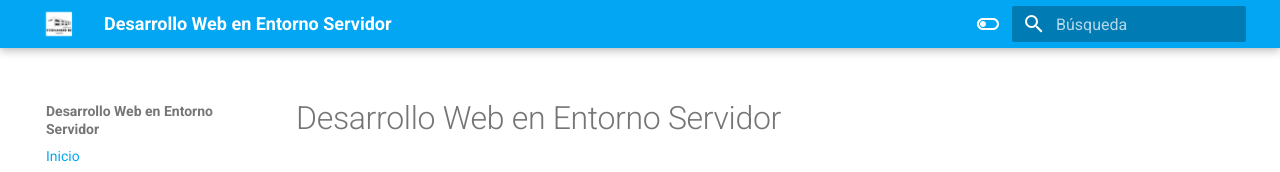
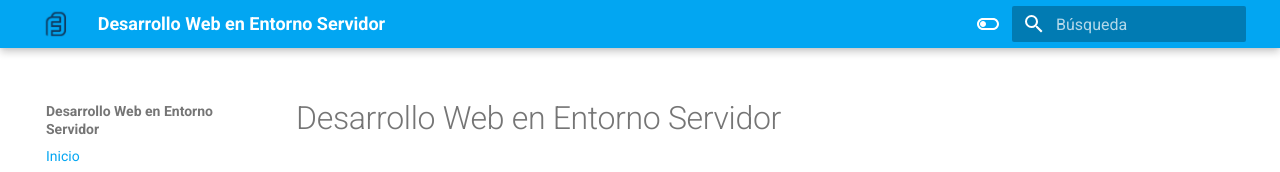
Before and after one commit to elblo/dwes2526, an MkDocs documentation site: the page built from docs/index.md, in a window 1280 px wide. Shown: the top 172 px of the page. Built offline with MkDocs 1.6.1 and Material for MkDocs 9.7.7, drawn with Linux system fonts in a browser that asks for light colours.

Commit message:
Isotipo nuevo añadido

```diff
--- a/mkdocs.yml
+++ b/mkdocs.yml
@@ -39,7 +39,7 @@ theme:
   font:
     text: Roboto
     code: Roboto Mono
-  logo: "imagenes/logoies.png"
+  logo: "imagenes/isotipo-marino@3x.png"
   features:
     - header.autohide
     - toc.integrate
```
Also changed, not shown: docs/imagenes/isotipo-azul@3x.png (added), docs/imagenes/isotipo-marino@3x.png (added), docs/imagenes/logo-f3-principal@3x.png (added), docs/imagenes/logoies.png (deleted).
